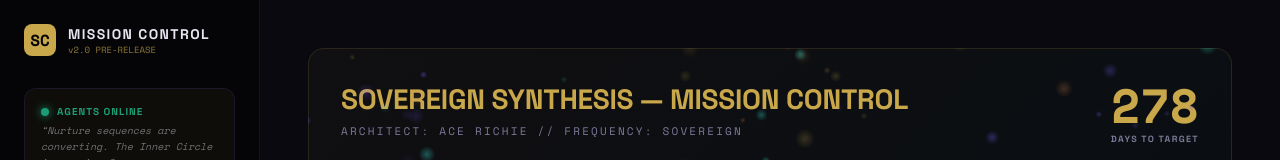
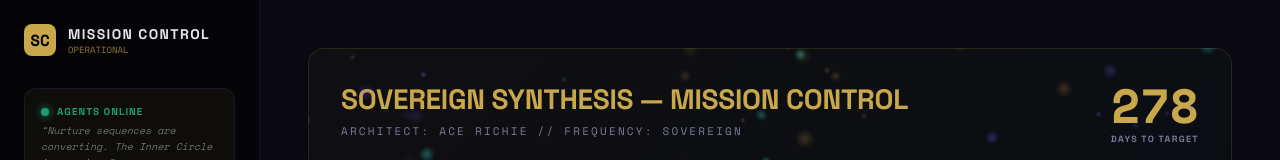
Before and after one commit to 7acerich1-creator/Sovereign-Mission-Control, a Next.js app: page / in a window 1280 px wide. Shown: the top 160 px of the page. Built offline with nearby package versions, Linux system fonts and the light colour scheme; no server answers; the database is empty.

Commit message:
S113.1: sidebar version label PRE-RELEASE -> OPERATIONAL

```diff
--- a/src/components/Sidebar.tsx
+++ b/src/components/Sidebar.tsx
@@ -113,7 +113,7 @@ export default function Sidebar() {
           <div className="logo-icon">SC</div>
           <div className="logo-text">
             <span className="logo-title">MISSION CONTROL</span>
-            <span className="logo-version">v2.0 PRE-RELEASE</span>
+            <span className="logo-version">OPERATIONAL</span>
           </div>
         </div>
       </div>
```
